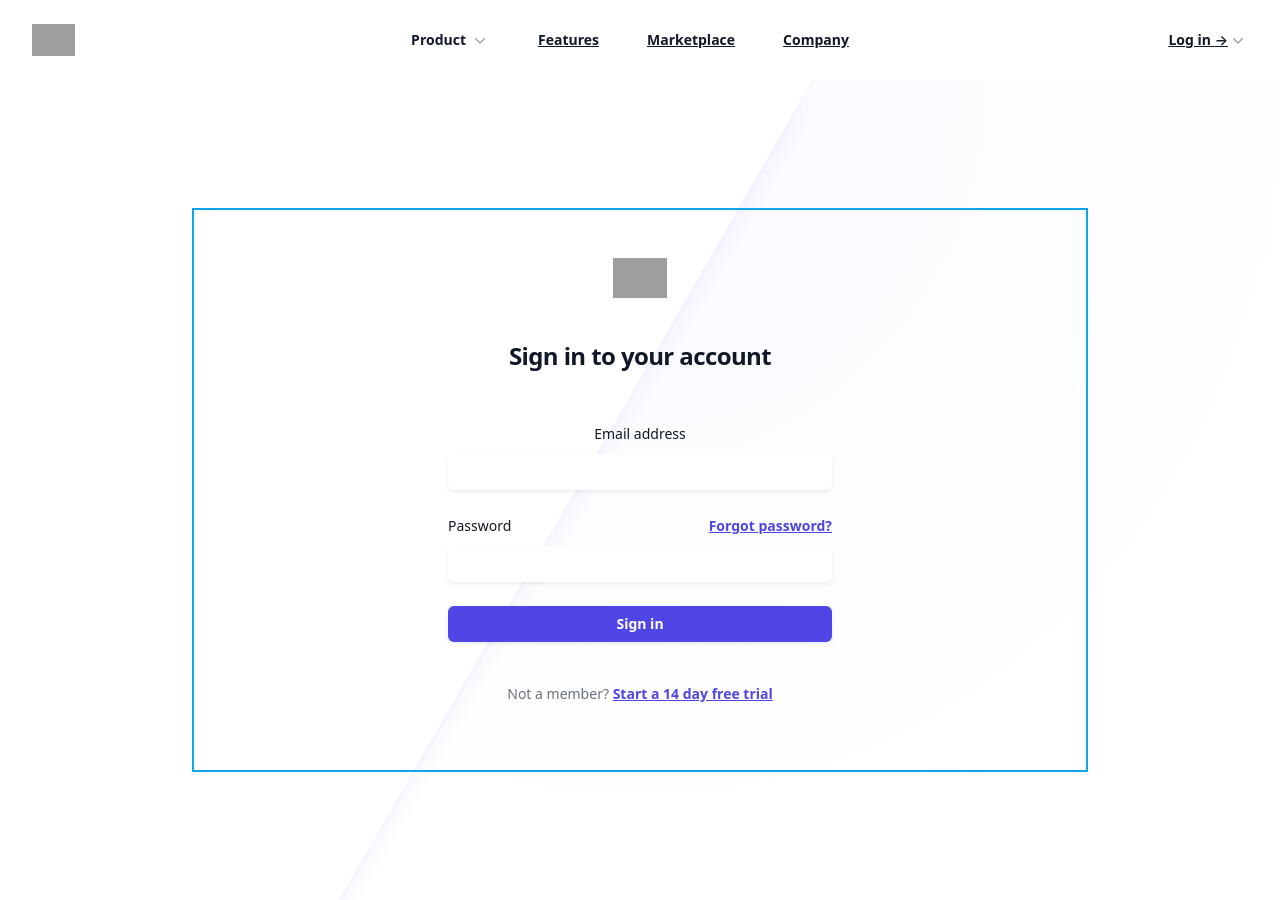
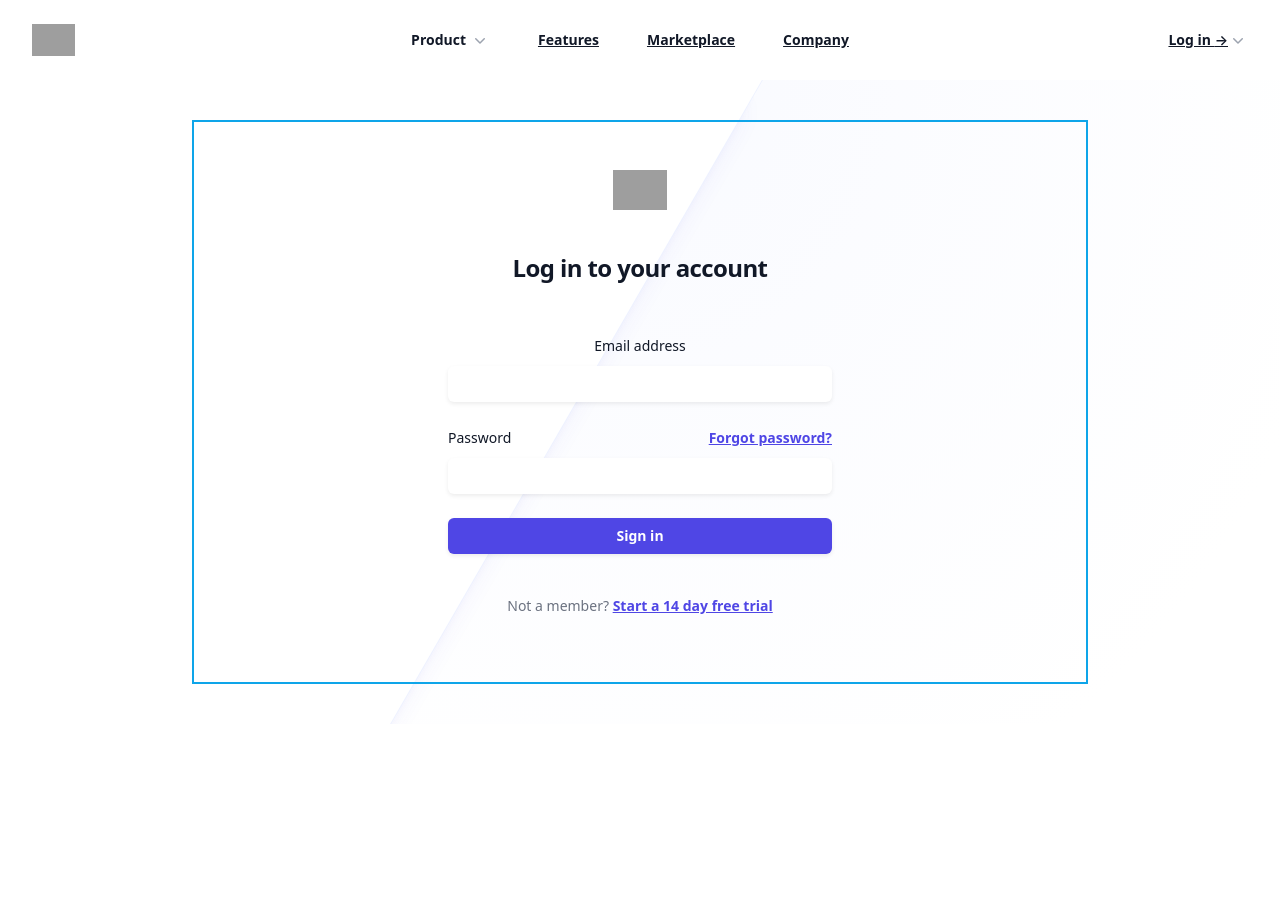
Before and after one commit to shubhamprpcoe/zoomClient, a React (Create React App) app: page /login in a window 1280 px wide. After the commit the page ends 800 px from the top, so only its background shows below. Built offline with nearby package versions, Linux system fonts and the light colour scheme; grey boxes are pictures that could not be loaded.

Commit message:
new changes

```diff
--- a/src/Pages/LogIn/LogIn.js
+++ b/src/Pages/LogIn/LogIn.js
@@ -155,7 +155,7 @@ const LogIn = (props) => {
     </div> */}
 
 
-<section className="relative isolate overflow-hidden bg-white px-6 py-10 sm:py-32 lg:px-8 ">
+<section className="relative isolate overflow-hidden bg-white px-6 py-24 sm:py-10 lg:px-8 ">
       <div className="absolute inset-0 -z-10 bg-[radial-gradient(45rem_50rem_at_top,theme(colors.indigo.100),white)] opacity-20" />
       <div className="absolute inset-y-0 right-1/2 -z-10 mr-16 w-[200%] origin-bottom-left skew-x-[-30deg] bg-white shadow-xl shadow-indigo-600/10 ring-1 ring-indigo-50 sm:mr-28 lg:mr-0 xl:mr-16 xl:origin-center" />
       <div className="mx-auto max-w-2xl lg:max-w-4xl">
@@ -167,7 +167,7 @@ const LogIn = (props) => {
             alt="Your Company"
           />
           <h2 className="mt-10 text-center text-2xl font-bold leading-9 tracking-tight text-gray-900">
-            Sign in to your account
+            Log in to your account
           </h2>
         </div>
 
```
